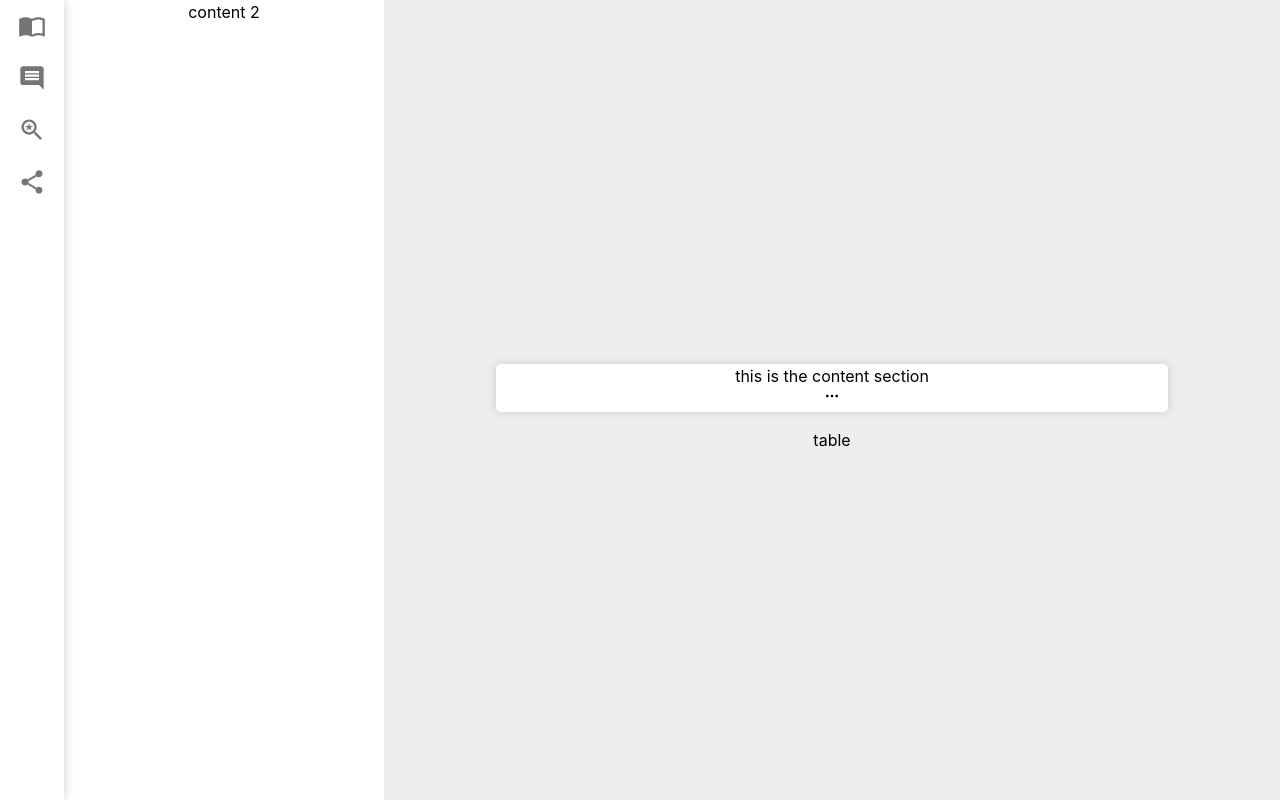
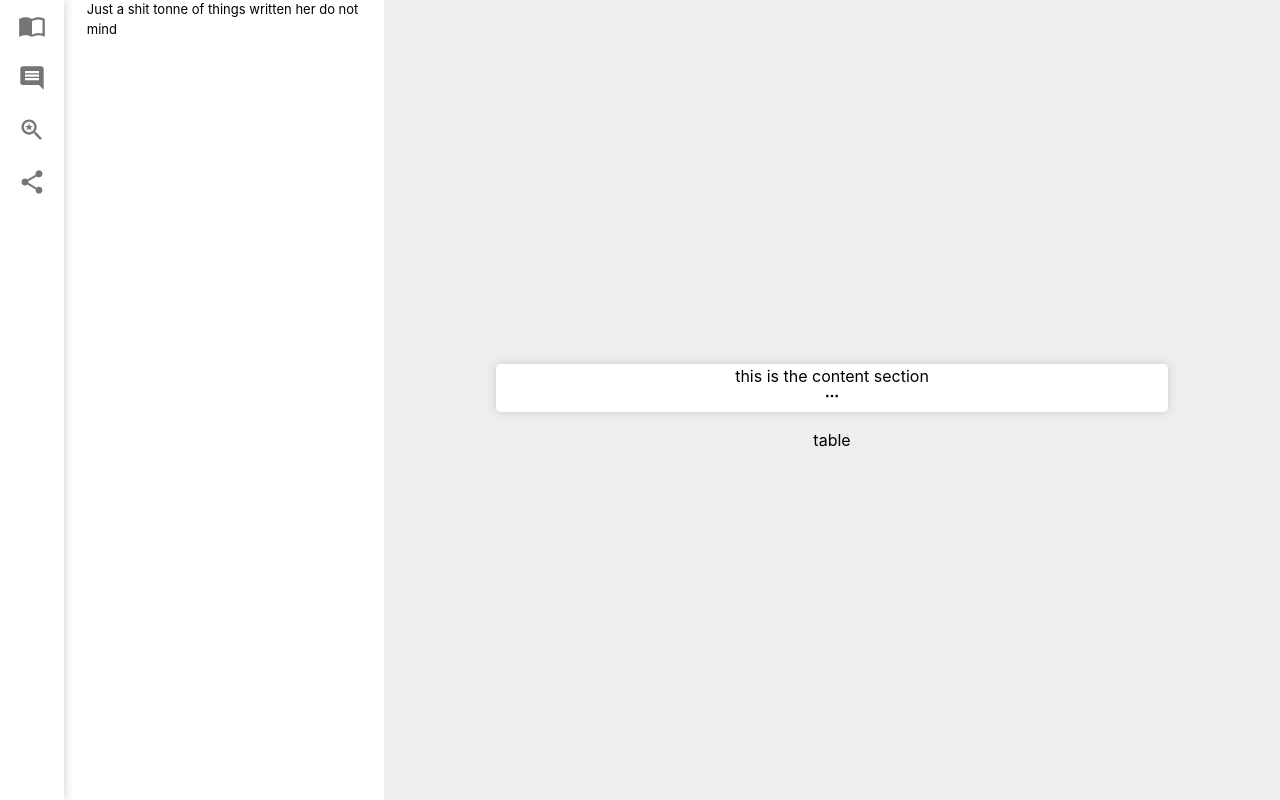
Before and after one commit to kamilyte/SlimmerAI, a React (Create React App) app in the folder frontend/: page / in a window 1280 px wide. Both pictures are taken after a click on the button 32 px from the left and 78 px from the top of the page. Built offline with nearby package versions, Linux system fonts and the light colour scheme.

Commit message:
created some styling for the message content

```diff
--- a/frontend/src/components/sideMenuBar.js
+++ b/frontend/src/components/sideMenuBar.js
@@ -5,6 +5,7 @@ import InsertCommentIcon from '@mui/icons-material/InsertComment';
 import SavedSearchIcon from '@mui/icons-material/SavedSearch';
 import ShareIcon from '@mui/icons-material/Share';
 import { IconButton } from "@mui/material";
+import '../styles/message.css'
 
 
 
@@ -81,7 +82,9 @@ class SideMenuBar extends Component {
                     content 1
                 </div>
                 <div className={this.state.clicked.messagesIcon ? "SideBarIconExpandedContent" : "NoExpansion" }>
-                    content 2
+                    <button className="MessageButton">
+                        Just a shit tonne of things written her do not mind
+                    </button>
                 </div>
                 <div className={this.state.clicked.savedSearchIcon ? "SideBarIconExpandedContent" : "NoExpansion" }>
                     content 3
--- /dev/null
+++ b/frontend/src/styles/message.css
@@ -0,0 +1,14 @@
+
+.MessageButton {
+    font-size: 13px;
+    height: fit-content;
+    width: 23vw;
+    padding: 0px 10px;
+    cursor: pointer;
+    display: inline-block;
+    text-align: left;
+}
+
+.MessageButton:hover {
+    background: #BEC5C6;
+}
```
